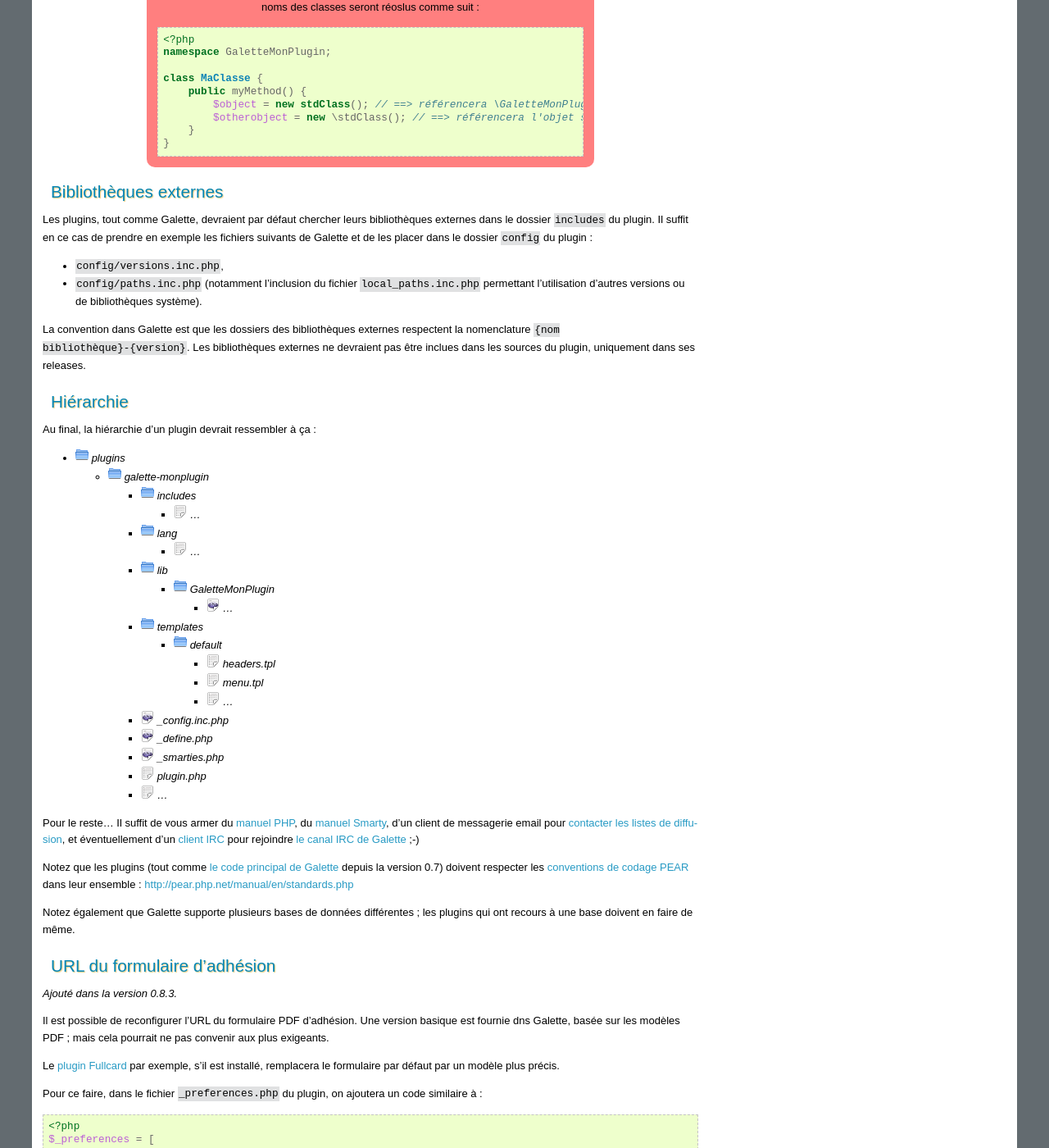
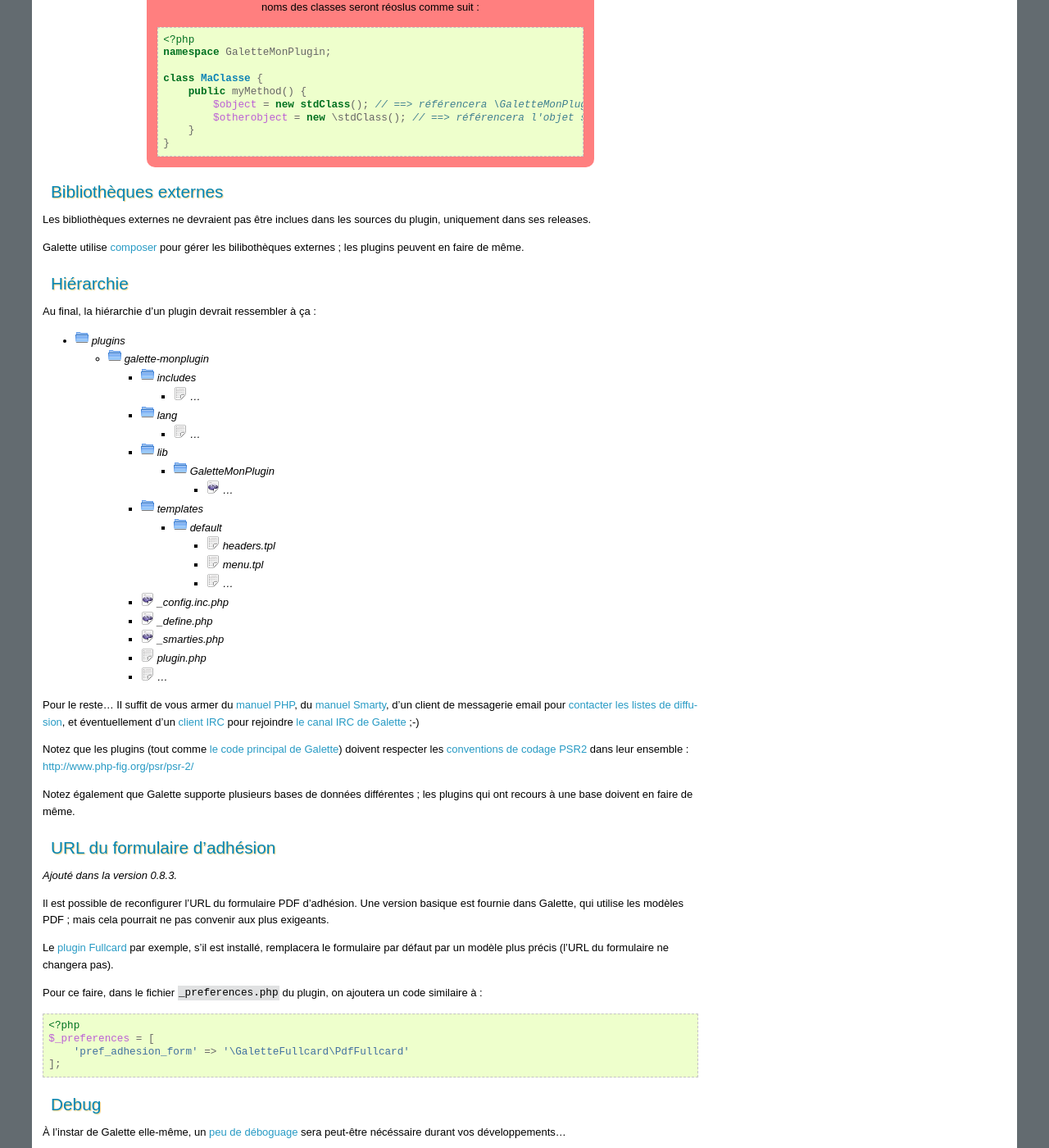
Before and after one commit to galette/galettedoc, a Sphinx documentation site: the page built from source/development/plugins.rst, in a window 1280 px wide and 1400 px high, scrolled down 8457 px. Shown: the whole window at 82% size. Built offline with Sphinx 7.4.7, drawn with Linux system fonts in a browser that asks for light colours; some of the changed text lies outside the part shown.

Commit message:
Correctifs et précisions

```diff
--- a/source/development/plugins.rst
+++ b/source/development/plugins.rst
@@ -12,7 +12,7 @@
 
 Depuis la version 0.7 ; Galette fournit un système de plugins - rudimentaire, certes, mais qui a le mérite d'exister :-)
 
-Les possibilités sont ajoutées au fur et à mesure des besoins ; il est dores et déjà possible de profiter de l'API entière de Galette, de l'étendre, de la compléter avec des classes ; de créer des pages spécifiques à un plugin (via les templates Smarty) ; de créer des entrées de menus pour accéder aux pages précédemment créées, et d'ajouter des boutons de fonction dans la liste des adhérents.
+Les possibilités sont ajoutées au fur et à mesure des besoins ; il est dores et déjà possible de profiter de l'API entière de Galette, de l'étendre, de la compléter avec des classes ; de créer des pages spécifiques à un plugin (via les `templates Smarty <https://www.smarty.net/>`_) ; de créer des entrées de menus pour accéder aux pages précédemment créées, et d'ajouter des boutons de fonction dans la liste des adhérents.
 
 Le système de plugins est initialement basé sur celui utilisé par le `logiciel de publication web DotClear <http://fr.dotclear.org/>`_.
 
@@ -24,7 +24,7 @@ Un dossier ``plugins`` existe dans l'arborescence de Galette. Chaque plugin inst
   * |folder| `Paypal`
   * |folder| `...`
 
-Les fichiers de traduction du plugins seront placés dans un répertoire ``lang``, les templates Smarty dans un répertoire ``templates/{nom du thème}}`` (le nom du thème étant défini par le nom du répertoire, il est possible de choisir le thème désiré via les préférences de Galette. Le thème par défaut se nomme ``default``), et les classes dans un répertoire ``lib`` (tout comme dans Galette).
+Les fichiers de traduction du plugins seront placés dans un répertoire ``lang``, les templates Smarty dans un répertoire ``templates/{nom du thème}}`` (le nom du thème étant défini par le nom du répertoire. Le thème par défaut [le seul supporté actuellement) se nomme ``default``), et les classes dans un répertoire ``lib`` (tout comme dans Galette). Consultez les sections adéquates pour en savoir davantage
 
 Ces dossiers ne sont pas obligatoires, tout dépend si le plugin en a besoin ou pas :-)
 
@@ -441,12 +441,9 @@ Ensuite, pour y faire référence :
 Bibliothèques externes
 ======================
 
-Les plugins, tout comme Galette, devraient par défaut chercher leurs bibliothèques externes dans le dossier ``includes`` du plugin. Il suffit en ce cas de prendre en exemple les fichiers suivants de Galette et de les placer dans le dossier ``config`` du plugin :
+Les bibliothèques externes ne devraient pas être inclues dans les sources du plugin, uniquement dans ses releases.
 
-* ``config/versions.inc.php``,
-* ``config/paths.inc.php`` (notamment l'inclusion du fichier ``local_paths.inc.php`` permettant l'utilisation d'autres versions ou de bibliothèques système).
-
-La convention dans Galette est que les dossiers des bibliothèques externes respectent la nomenclature ``{nom bibliothèque}-{version}``. Les bibliothèques externes ne devraient pas être inclues dans les sources du plugin, uniquement dans ses releases.
+Galette utilise `composer <https://getcomposer.org>`_ pour gérer les bilibothèques externes ; les plugins peuvent en faire de même.
 
 Hiérarchie
 ==========
@@ -487,7 +484,7 @@ Au final, la hiérarchie d'un plugin devrait ressembler à ça :
 
 Pour le reste... Il suffit de vous armer du `manuel PHP <http://fr.php.net/manual/fr/>`_, du `manuel Smarty <http://www.smarty.net/manual/fr/>`_, d'un client de messagerie email pour `contacter les listes de diffusion <http://galette.eu/dc/index.php/pages/Contact#mailing_lists>`_, et éventuellement d'un `client IRC <http://xchat.org/>`_ pour rejoindre `le canal IRC de Galette <http://galette.eu/dc/index.php/pages/Contact#irc>`_ ;-)
 
-Notez que les plugins (tout comme :ref:`le code principal de Galette <codage>` depuis la version 0.7) doivent respecter les :ref:`conventions de codage PEAR <conventions>` dans leur ensemble : http://pear.php.net/manual/en/standards.php
+Notez que les plugins (tout comme :ref:`le code principal de Galette <codage>`) doivent respecter les :ref:`conventions de codage PSR2 <conventions>` dans leur ensemble : http://www.php-fig.org/psr/psr-2/
 
 Notez également que Galette supporte plusieurs bases de données différentes ; les plugins qui ont recours à une base doivent en faire de même.
 
@@ -496,9 +493,9 @@ URL du formulaire d'adhésion
 
 .. versionadded:: 0.8.3
 
-Il est possible de reconfigurer l'URL du formulaire PDF d'adhésion. Une version basique est fournie dns Galette, basée sur les modèles PDF ; mais cela pourrait ne pas convenir aux plus exigeants.
+Il est possible de reconfigurer l'URL du formulaire PDF d'adhésion. Une version basique est fournie dans Galette, qui utilise les modèles PDF ; mais cela pourrait ne pas convenir aux plus exigeants.
 
-Le :doc:`plugin Fullcard <../plugins/fullcard>` par exemple, s'il est installé, remplacera le formulaire par défaut par un modèle plus précis.
+Le :doc:`plugin Fullcard <../plugins/fullcard>` par exemple, s'il est installé, remplacera le formulaire par défaut par un modèle plus précis (l'URL du formulaire ne changera pas).
 
 Pour ce faire, dans le fichier ``_preferences.php`` du plugin, on ajoutera un code similaire à :
 
@@ -506,10 +503,8 @@ Pour ce faire, dans le fichier ``_preferences.php`` du plugin, on ajoutera un co
 
    <?php
    $_preferences = [
-      'pref_adhesion_form_uri' => '/plugins/' . $id . '/form.php'
+       'pref_adhesion_form' => '\GaletteFullcard\PdfFullcard'
    ];
-
-Dans l'exemple qui précède, ``$id`` sera remplacé par le nom du répertoire dans lequel le plugin a été installé, et ``form.php`` représente le fichier PHP qui va effectivement afficher le PDF.
 
 Debug
 =====
```
Also changed, not shown: other parts of source/development/plugins.rst (+1 -1 lines).
